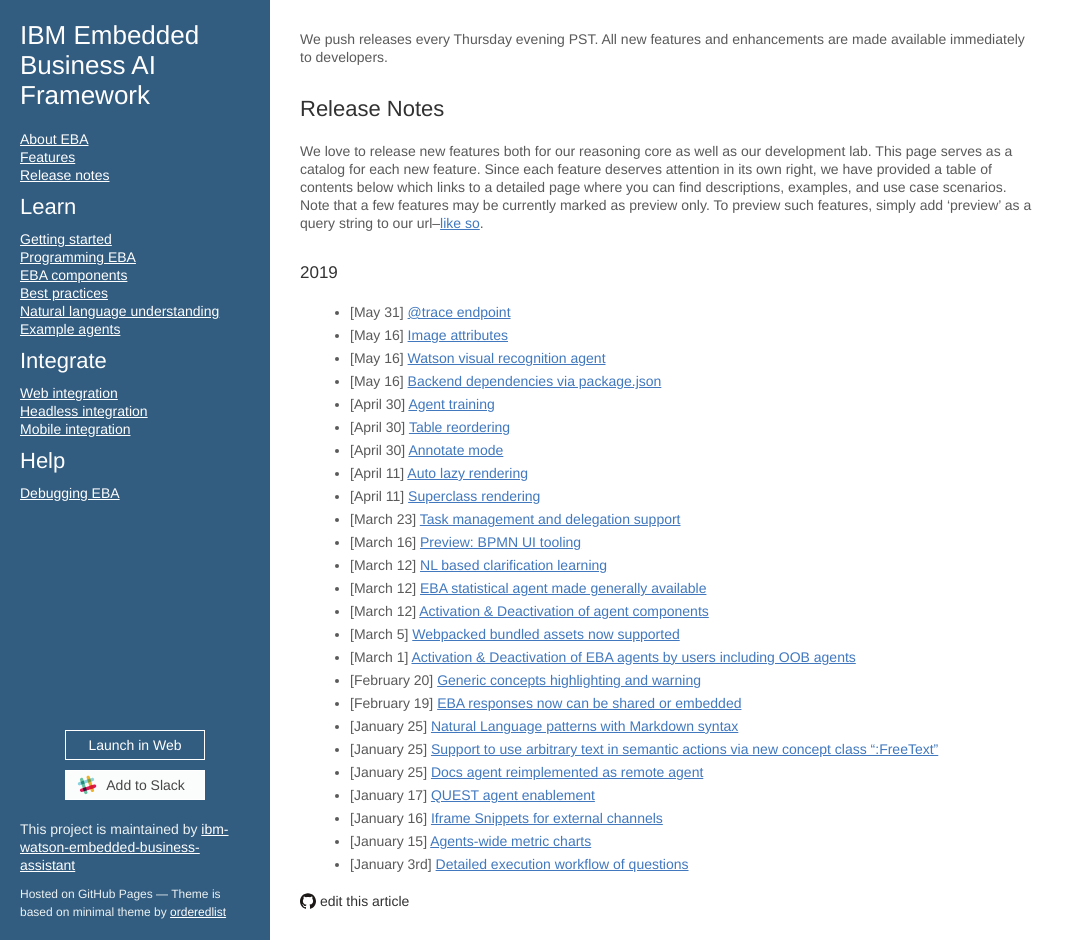
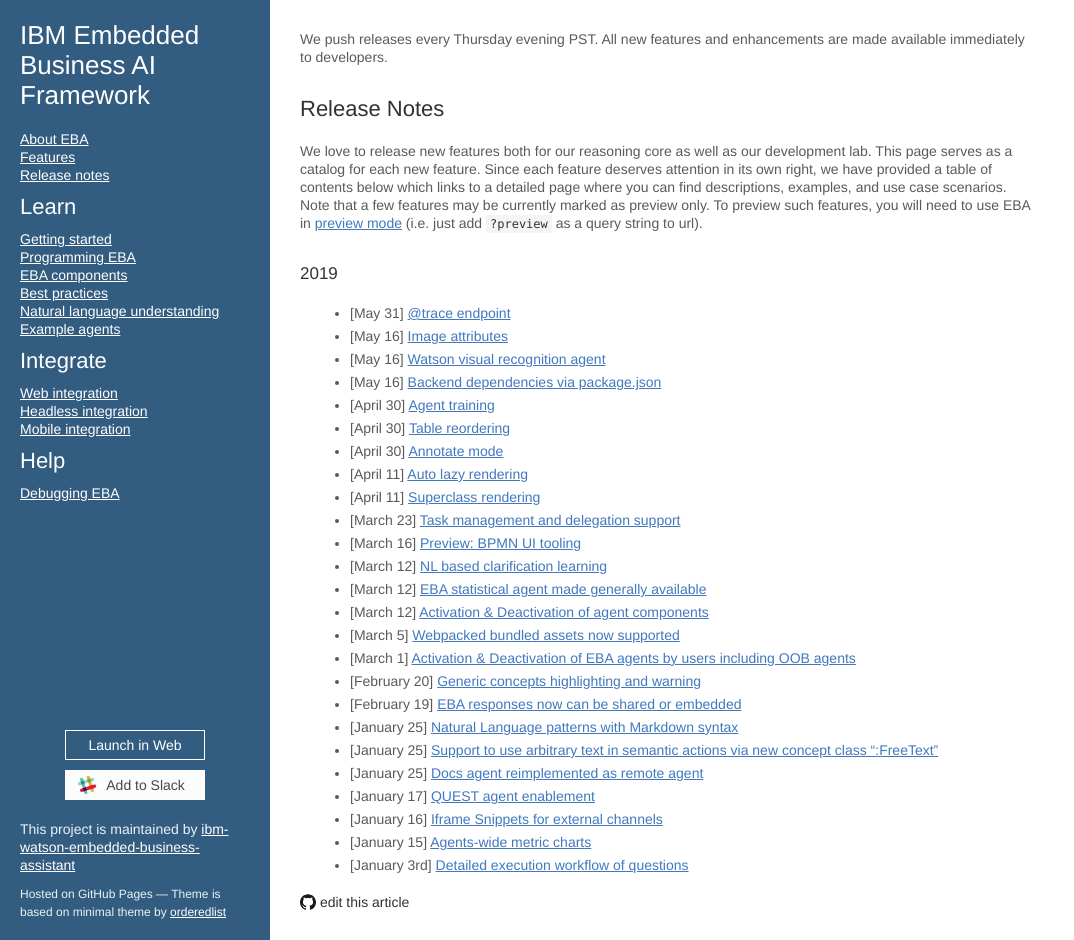
Before and after one commit to ibm-watson-embedded-business-assistant/eba-example-agents, a Jekyll site: the page built from release/ReleaseNotes.md, in a window 1280 px wide and 940 px high. Shown: the whole window, without its empty margins (0-1074 px from the left). Built offline with Jekyll 4.4.1, drawn with Linux system fonts in a browser that asks for light colours; our own code applies the rules of GitHub Pages for plain Markdown files.

Commit message:
Update ReleaseNotes.md

```diff
--- a/release/ReleaseNotes.md
+++ b/release/ReleaseNotes.md
@@ -2,7 +2,7 @@
 
 ## Release Notes
 
-We love to release new features both for our reasoning core as well as our development lab. This page serves as a catalog for each new feature. Since each feature deserves attention in its own right, we have provided a table of contents below which links to a detailed page where you can find descriptions, examples, and use case scenarios. Note that a few features may be currently marked as preview only. To preview such features, simply add 'preview' as a query string to our url--[like so](https://eba.ibm.com/assistant?preview).
+We love to release new features both for our reasoning core as well as our development lab. This page serves as a catalog for each new feature. Since each feature deserves attention in its own right, we have provided a table of contents below which links to a detailed page where you can find descriptions, examples, and use case scenarios. Note that a few features may be currently marked as preview only. To preview such features, you will need to use EBA in [preview mode](https://eba.ibm.com/assistant?preview) (i.e. just add `?preview` as a query string to url).
 
 ### 2019
 * [May 31]      [@trace endpoint](./blogs/TraceEndpoint.md)
```
